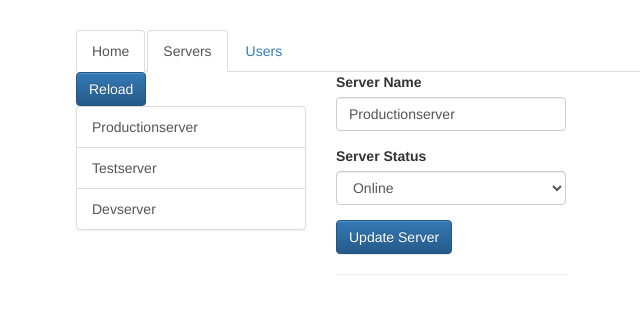
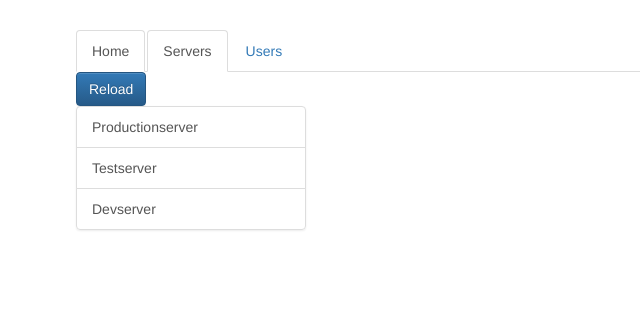
Before and after one commit to abdulmoiez876/Angular-Router, an Angular app: page /servers in a window 1280 px wide. Shown: the top 314 px of the page, without its empty margins (189-829 px from the left). Built offline with nearby package versions, Linux system fonts and the light colour scheme.

Commit message:
child routes done

```diff
--- a/src/app/servers/servers.component.html
+++ b/src/app/servers/servers.component.html
@@ -15,8 +15,9 @@
     </div>
   </div>
   <div class="col-xs-12 col-sm-4">
-    <app-edit-server></app-edit-server>
-    <hr>
+    <router-outlet></router-outlet>
+    <!-- <app-edit-server></app-edit-server> -->
+    <!-- <hr> -->
     <!-- <app-server></app-server> -->
   </div>
 </div>
--- a/src/app/users/users.component.html
+++ b/src/app/users/users.component.html
@@ -2,7 +2,7 @@
   <div class="col-xs-12 col-sm-4">
     <div class="list-group">
       <a
-        href="#"
+        [routerLink]="['/users', user.id, user.name]"
         class="list-group-item"
         *ngFor="let user of users">
         {{ user.name }}
@@ -10,6 +10,7 @@
     </div>
   </div>
   <div class="col-xs-12 col-sm-4">
-    <app-user></app-user>
+    <hr>
+    <router-outlet></router-outlet>
   </div>
 </div>
```
Also changed, not shown: src/app/app.module.ts (+7 -5 lines).
